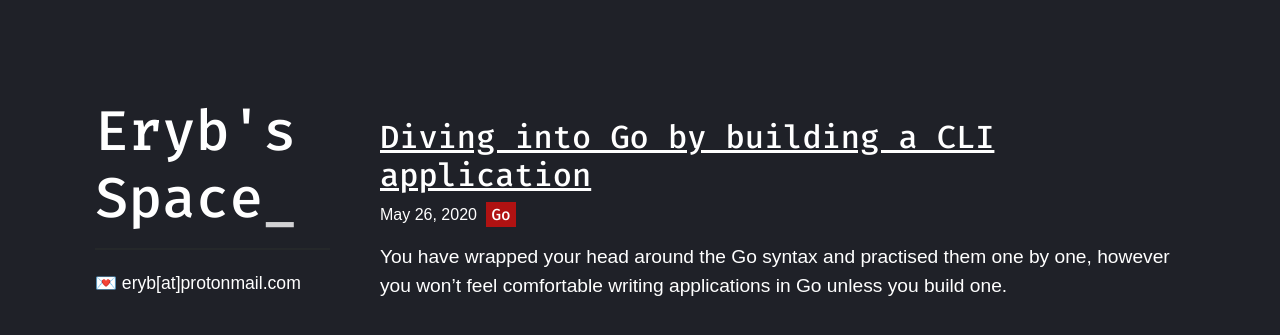
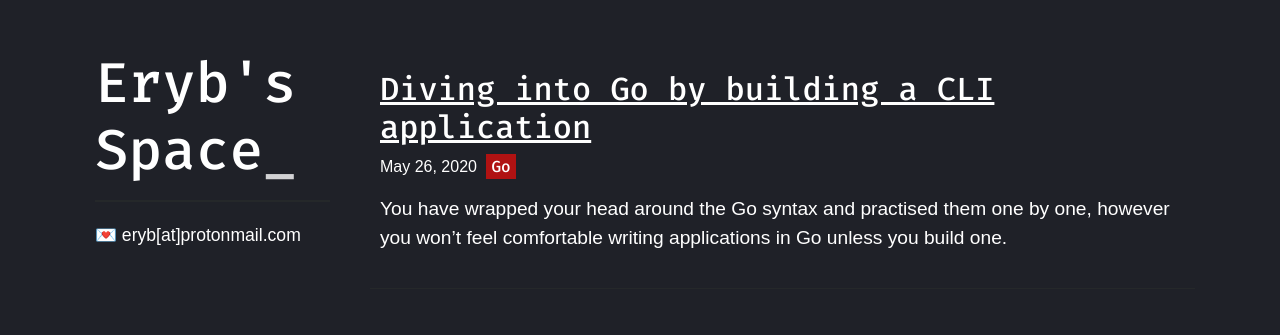
Before and after one commit to erybz/erybz.github.io, a Jekyll site: the page built from index.html, in a window 1280 px wide. Shown: the top 335 px of the page. Built offline with Jekyll 4.4.1, drawn with Linux system fonts in a browser that asks for light colours; some web fonts are replaced.

Commit message:
Fix title top margin

```diff
--- a/assets/css/main.css
+++ b/assets/css/main.css
@@ -37,6 +37,9 @@ hr {
   margin-top: 50px;
   margin-bottom: 50px;
 }
+.title {
+  margin-top: 0;
+}
 
 .post-card-list {
   list-style-type: none;
@@ -52,6 +55,7 @@ hr {
 
 .post-card-title {
   font-family: "Fira Code", monospace;
+  margin-top: 0;
 }
 
 .post-card-link {
```
